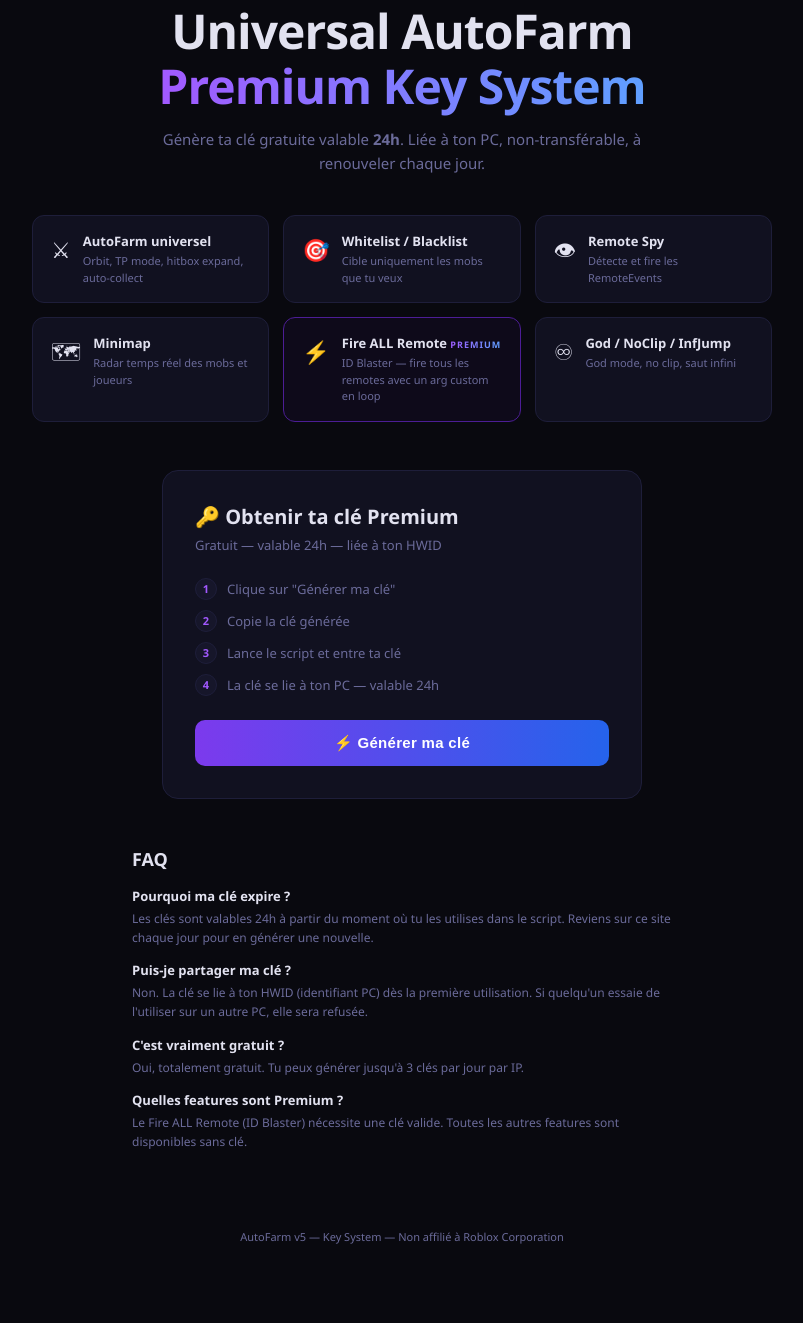
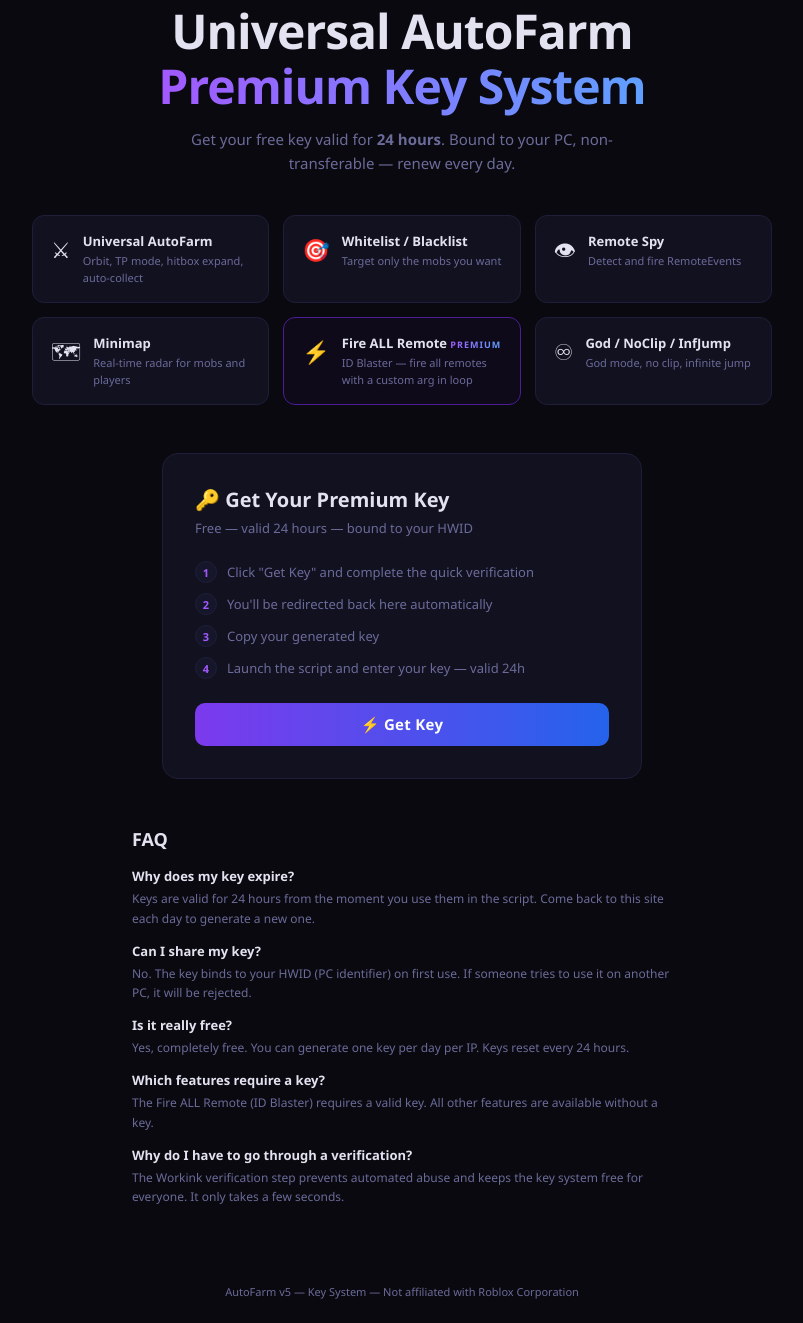
Before and after one commit to ItsMeMiam/autofarm-keyserver, a website: page public/index.html in a window 1280 px wide. Shown: the part 125-1448 px from the top of the page, without its empty margins (238-1041 px from the left). Before the commit the page ends 1393 px from the top, so only its background shows below. Drawn offline with Linux system fonts and the light colour scheme.

Commit message:
Update index.html

```diff
--- a/public/index.html
+++ b/public/index.html
@@ -1,5 +1,5 @@
 <!DOCTYPE html>
-<html lang="fr">
+<html lang="en">
 <head>
 <meta charset="UTF-8"/>
 <meta name="viewport" content="width=device-width, initial-scale=1.0"/>
@@ -154,10 +154,14 @@
     cursor: pointer;
     transition: opacity .2s, transform .1s;
     letter-spacing: 0.3px;
+    text-decoration: none;
+    display: block;
+    text-align: center;
+    line-height: 1;
   }
   .btn-get:hover  { opacity: .88; }
   .btn-get:active { transform: scale(.98); }
-  .btn-get:disabled { opacity: .45; cursor: not-allowed; }
+  .btn-get.loading { opacity: .6; cursor: wait; pointer-events: none; }
 
   /* Key display */
   .key-display {
@@ -197,6 +201,18 @@
     gap: 6px;
   }
   .expiry-note::before { content: "⏱"; }
+
+  .info-box {
+    margin-top: 14px;
+    background: #0a1020;
+    border: 1px solid #1a3060;
+    border-radius: 8px;
+    padding: 10px 14px;
+    font-size: 12px;
+    color: var(--acc2);
+    display: none;
+  }
+  .info-box.show { display: block; }
 
   .error-box {
     display: none;
@@ -244,14 +260,14 @@
 
 <section class="hero">
   <h1>Universal AutoFarm<br><span>Premium Key System</span></h1>
-  <p>Génère ta clé gratuite valable <strong>24h</strong>. Liée à ton PC, non-transférable, à renouveler chaque jour.</p>
+  <p>Get your free key valid for <strong>24 hours</strong>. Bound to your PC, non-transferable — renew every day.</p>
 </section>
 
 <section class="features" id="features">
   <div class="feat">
     <span class="feat-icon">⚔</span>
     <div>
-      <div class="feat-title">AutoFarm universel</div>
+      <div class="feat-title">Universal AutoFarm</div>
       <div class="feat-desc">Orbit, TP mode, hitbox expand, auto-collect</div>
     </div>
   </div>
@@ -259,57 +275,59 @@
     <span class="feat-icon">🎯</span>
     <div>
       <div class="feat-title">Whitelist / Blacklist</div>
-      <div class="feat-desc">Cible uniquement les mobs que tu veux</div>
+      <div class="feat-desc">Target only the mobs you want</div>
     </div>
   </div>
   <div class="feat">
     <span class="feat-icon">👁</span>
     <div>
       <div class="feat-title">Remote Spy</div>
-      <div class="feat-desc">Détecte et fire les RemoteEvents</div>
+      <div class="feat-desc">Detect and fire RemoteEvents</div>
     </div>
   </div>
   <div class="feat">
     <span class="feat-icon">🗺</span>
     <div>
       <div class="feat-title">Minimap</div>
-      <div class="feat-desc">Radar temps réel des mobs et joueurs</div>
+      <div class="feat-desc">Real-time radar for mobs and players</div>
     </div>
   </div>
   <div class="feat premium">
     <span class="feat-icon">⚡</span>
     <div>
       <div class="feat-title">Fire ALL Remote</div>
-      <div class="feat-desc">ID Blaster — fire tous les remotes avec un arg custom en loop</div>
+      <div class="feat-desc">ID Blaster — fire all remotes with a custom arg in loop</div>
     </div>
   </div>
   <div class="feat">
     <span class="feat-icon">♾</span>
     <div>
       <div class="feat-title">God / NoClip / InfJump</div>
-      <div class="feat-desc">God mode, no clip, saut infini</div>
+      <div class="feat-desc">God mode, no clip, infinite jump</div>
     </div>
   </div>
 </section>
 
 <section class="key-card" id="get-key" style="margin-top:48px; margin-bottom:0;">
-  <h2>🔑 Obtenir ta clé Premium</h2>
-  <p class="sub">Gratuit — valable 24h — liée à ton HWID</p>
+  <h2>🔑 Get Your Premium Key</h2>
+  <p class="sub">Free — valid 24 hours — bound to your HWID</p>
 
   <div class="steps">
-    <div class="step"><span class="step-num">1</span>Clique sur "Générer ma clé"</div>
-    <div class="step"><span class="step-num">2</span>Copie la clé générée</div>
-    <div class="step"><span class="step-num">3</span>Lance le script et entre ta clé</div>
-    <div class="step"><span class="step-num">4</span>La clé se lie à ton PC — valable 24h</div>
+    <div class="step"><span class="step-num">1</span>Click "Get Key" and complete the quick verification</div>
+    <div class="step"><span class="step-num">2</span>You'll be redirected back here automatically</div>
+    <div class="step"><span class="step-num">3</span>Copy your generated key</div>
+    <div class="step"><span class="step-num">4</span>Launch the script and enter your key — valid 24h</div>
   </div>
 
-  <button class="btn-get" id="genBtn" onclick="generateKey()">⚡ Générer ma clé</button>
+  <a class="btn-get" id="getBtn" href="#" onclick="handleGetKey(event)">⚡ Get Key</a>
+
+  <div class="info-box" id="infoBox"></div>
 
   <div class="key-display" id="keyDisplay">
-    <div class="key-label">Ta clé Premium</div>
+    <div class="key-label">Your Premium Key</div>
     <div class="key-val" id="keyVal">—</div>
-    <button class="copy-btn" id="copyBtn" onclick="copyKey()">Copier</button>
-    <div class="expiry-note">Clé valable 24h après activation dans le script</div>
+    <button class="copy-btn" id="copyBtn" onclick="copyKey()">Copy</button>
+    <div class="expiry-note">Key valid for 24h after first use in the script</div>
   </div>
 
   <div class="error-box" id="errorBox"></div>
@@ -318,64 +336,113 @@
 <section class="faq">
   <h3>FAQ</h3>
   <div class="faq-item">
-    <div class="faq-q">Pourquoi ma clé expire ?</div>
-    <div class="faq-a">Les clés sont valables 24h à partir du moment où tu les utilises dans le script. Reviens sur ce site chaque jour pour en générer une nouvelle.</div>
+    <div class="faq-q">Why does my key expire?</div>
+    <div class="faq-a">Keys are valid for 24 hours from the moment you use them in the script. Come back to this site each day to generate a new one.</div>
   </div>
   <div class="faq-item">
-    <div class="faq-q">Puis-je partager ma clé ?</div>
-    <div class="faq-a">Non. La clé se lie à ton HWID (identifiant PC) dès la première utilisation. Si quelqu'un essaie de l'utiliser sur un autre PC, elle sera refusée.</div>
+    <div class="faq-q">Can I share my key?</div>
+    <div class="faq-a">No. The key binds to your HWID (PC identifier) on first use. If someone tries to use it on another PC, it will be rejected.</div>
   </div>
   <div class="faq-item">
-    <div class="faq-q">C'est vraiment gratuit ?</div>
-    <div class="faq-a">Oui, totalement gratuit. Tu peux générer jusqu'à 3 clés par jour par IP.</div>
+    <div class="faq-q">Is it really free?</div>
+    <div class="faq-a">Yes, completely free. You can generate one key per day per IP. Keys reset every 24 hours.</div>
   </div>
   <div class="faq-item">
-    <div class="faq-q">Quelles features sont Premium ?</div>
-    <div class="faq-a">Le Fire ALL Remote (ID Blaster) nécessite une clé valide. Toutes les autres features sont disponibles sans clé.</div>
+    <div class="faq-q">Which features require a key?</div>
+    <div class="faq-a">The Fire ALL Remote (ID Blaster) requires a valid key. All other features are available without a key.</div>
+  </div>
+  <div class="faq-item">
+    <div class="faq-q">Why do I have to go through a verification?</div>
+    <div class="faq-a">The Workink verification step prevents automated abuse and keeps the key system free for everyone. It only takes a few seconds.</div>
   </div>
 </section>
 
-<footer>AutoFarm v5 — Key System — Non affilié à Roblox Corporation</footer>
+<footer>AutoFarm v5 — Key System — Not affiliated with Roblox Corporation</footer>
 
 <script>
-const API = ""; // vide = même domaine
+  // ── CONFIG — change these two values ──────────────────────────
+  const WORKINK_URL = "https://workink.net/1A2B/your-link-here"; // <-- your Workink link
+  const API         = "";  // empty = same domain
+  // ──────────────────────────────────────────────────────────────
 
-async function generateKey() {
-  const btn = document.getElementById("genBtn");
-  const display = document.getElementById("keyDisplay");
-  const errorBox = document.getElementById("errorBox");
-  btn.disabled = true;
-  btn.textContent = "Génération...";
+  const getBtn    = document.getElementById("getBtn");
+  const display   = document.getElementById("keyDisplay");
+  const errorBox  = document.getElementById("errorBox");
+  const infoBox   = document.getElementById("infoBox");
+
+  function showError(msg) {
+    errorBox.textContent = "❌ " + msg;
+    errorBox.classList.add("show");
+    infoBox.classList.remove("show");
+  }
+
+  function showInfo(msg) {
+    infoBox.textContent = "ℹ️ " + msg;
+    infoBox.classList.add("show");
+    errorBox.classList.remove("show");
+  }
+
+  // On page load — check if Workink redirected us back with a token
+  window.addEventListener("DOMContentLoaded", () => {
+    const params = new URLSearchParams(window.location.search);
+    const token  = params.get("token");
+
+    if (token) {
+      // Clean the URL so refreshing doesn't replay the token
+      history.replaceState({}, "", window.location.pathname + "#get-key");
+      // Scroll to key section
+      document.getElementById("get-key").scrollIntoView({ behavior: "smooth" });
+      // Auto-generate key with the token
+      generateKey(token);
+    }
+  });
+
+  function handleGetKey(e) {
+    e.preventDefault();
+    // Build the return URL — Workink will append ?token=XXX to it
+    const returnUrl = encodeURIComponent(window.location.origin + window.location.pathname);
+    window.location.href = WORKINK_URL + "?r=" + returnUrl;
+  }
+
+  async function generateKey(token) {
+    getBtn.classList.add("loading");
+    getBtn.textContent = "⏳ Generating key...";
     errorBox.classList.remove("show");
     display.classList.remove("show");
+    infoBox.classList.remove("show");
 
     try {
-    const res = await fetch(API + "/api/generate", { method: "POST" });
+      const res  = await fetch(API + "/api/generate", {
+        method: "POST",
+        headers: { "Content-Type": "application/json" },
+        body: JSON.stringify({ token })
+      });
       const data = await res.json();
+
       if (data.success) {
         document.getElementById("keyVal").textContent = data.key;
         display.classList.add("show");
-      btn.textContent = "⚡ Générer une nouvelle clé";
+        getBtn.textContent = "✅ Key generated";
+        getBtn.classList.remove("loading");
       } else {
-      errorBox.textContent = "❌ " + data.error;
-      errorBox.classList.add("show");
-      btn.textContent = "⚡ Générer ma clé";
+        showError(data.error);
+        getBtn.textContent = "⚡ Get Key";
+        getBtn.classList.remove("loading");
       }
     } catch (e) {
-    errorBox.textContent = "❌ Erreur serveur — réessaie dans quelques secondes.";
-    errorBox.classList.add("show");
-    btn.textContent = "⚡ Générer ma clé";
+      showError("Server error — please try again in a few seconds.");
+      getBtn.textContent = "⚡ Get Key";
+      getBtn.classList.remove("loading");
     }
-  btn.disabled = false;
   }
 
   function copyKey() {
     const val = document.getElementById("keyVal").textContent;
     navigator.clipboard.writeText(val).then(() => {
       const btn = document.getElementById("copyBtn");
-    btn.textContent = "✓ Copié !";
+      btn.textContent = "✓ Copied!";
       btn.classList.add("copied");
-    setTimeout(() => { btn.textContent = "Copier"; btn.classList.remove("copied"); }, 2000);
+      setTimeout(() => { btn.textContent = "Copy"; btn.classList.remove("copied"); }, 2000);
     });
   }
 </script>
```
Lines whose indentation alone changed are shown as unchanged.
